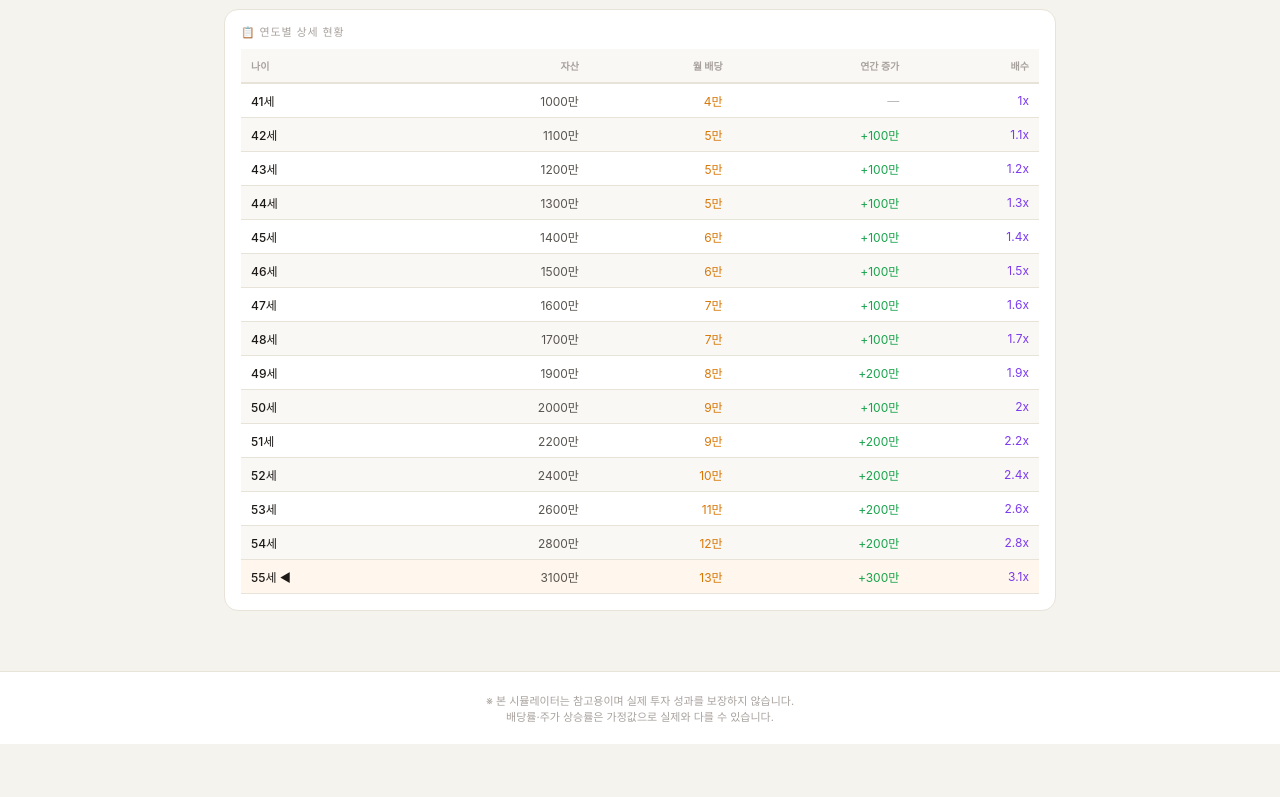
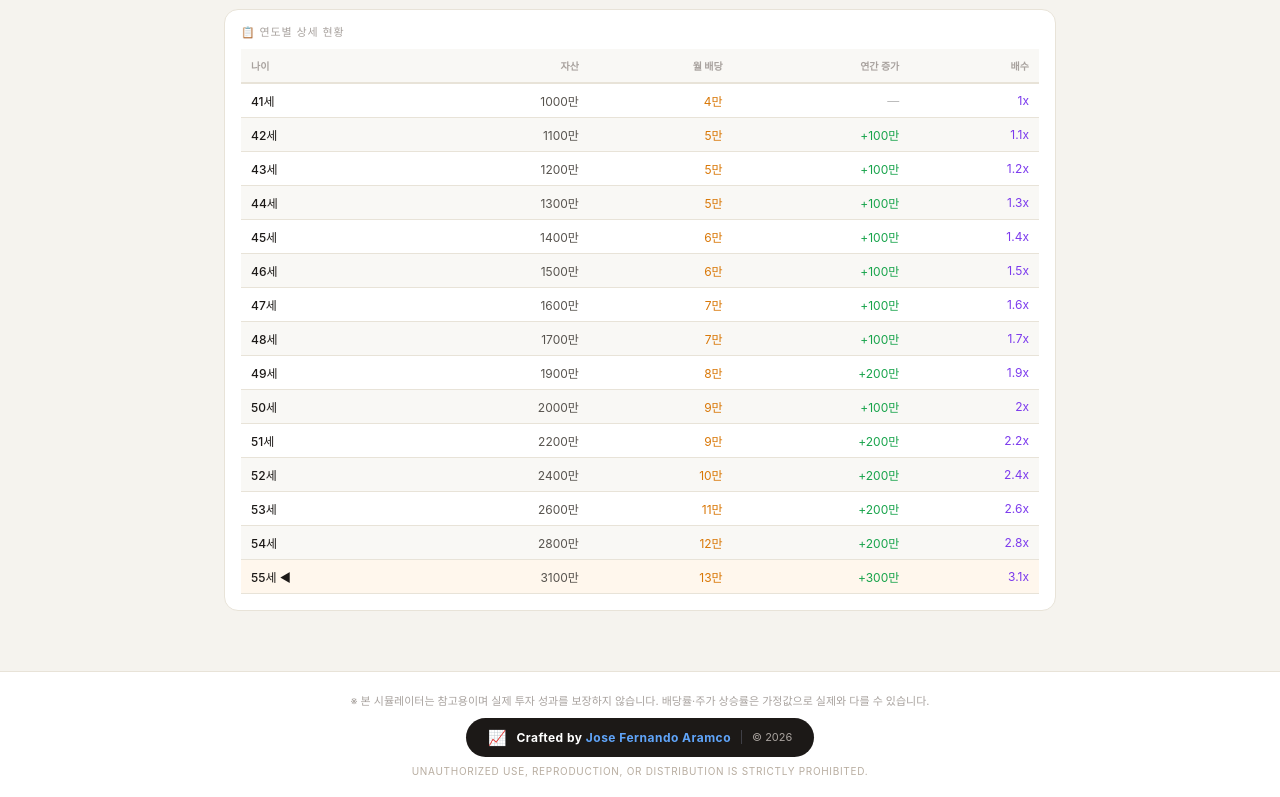
Before and after one commit to JoseFernando-Aramco/dividend-simulator, a plain HTML site: page index.html in a window 1280 px wide. Shown: the part 1302-2099 px from the top of the page. Before the commit the page ends 2046 px from the top, so only its background shows below. Drawn offline with Linux system fonts and the light colour scheme.

Commit message:
Enhance footer with additional information and styling

```diff
--- a/index.html
+++ b/index.html
@@ -164,7 +164,16 @@ tbody tr.hl{background:#fff7ed !important;}
   </div>
 </div>
 
-<div class="footer">※ 본 시뮬레이터는 참고용이며 실제 투자 성과를 보장하지 않습니다.<br>배당률·주가 상승률은 가정값으로 실제와 다를 수 있습니다.</div>
+<div class="footer">
+  <div style="margin-bottom:10px;font-size:11px;color:#a8a29e;">※ 본 시뮬레이터는 참고용이며 실제 투자 성과를 보장하지 않습니다. 배당률·주가 상승률은 가정값으로 실제와 다를 수 있습니다.</div>
+  <div style="display:inline-flex;align-items:center;gap:10px;background:#1c1917;border-radius:30px;padding:10px 22px;margin-bottom:8px;">
+    <span style="font-size:15px;">📈</span>
+    <span style="color:#fff;font-size:12px;font-weight:700;letter-spacing:.04em;">Crafted by <span style="color:#60a5fa;">Jose Fernando Aramco</span></span>
+    <span style="width:1px;height:14px;background:#3f3f46;display:inline-block;"></span>
+    <span style="color:#a8a29e;font-size:11px;">© 2026</span>
+  </div>
+  <div style="font-size:10px;color:#b8ada0;letter-spacing:.07em;text-transform:uppercase;">Unauthorized use, reproduction, or distribution is strictly prohibited.</div>
+</div>
 
 <script>
 /* ── 유틸 ── */
```
